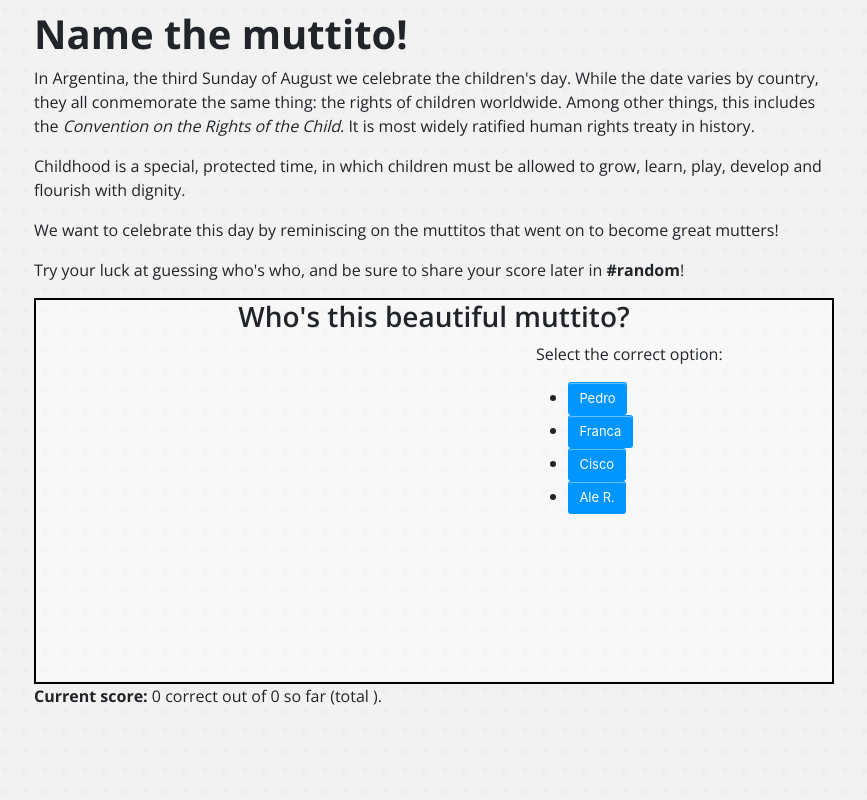
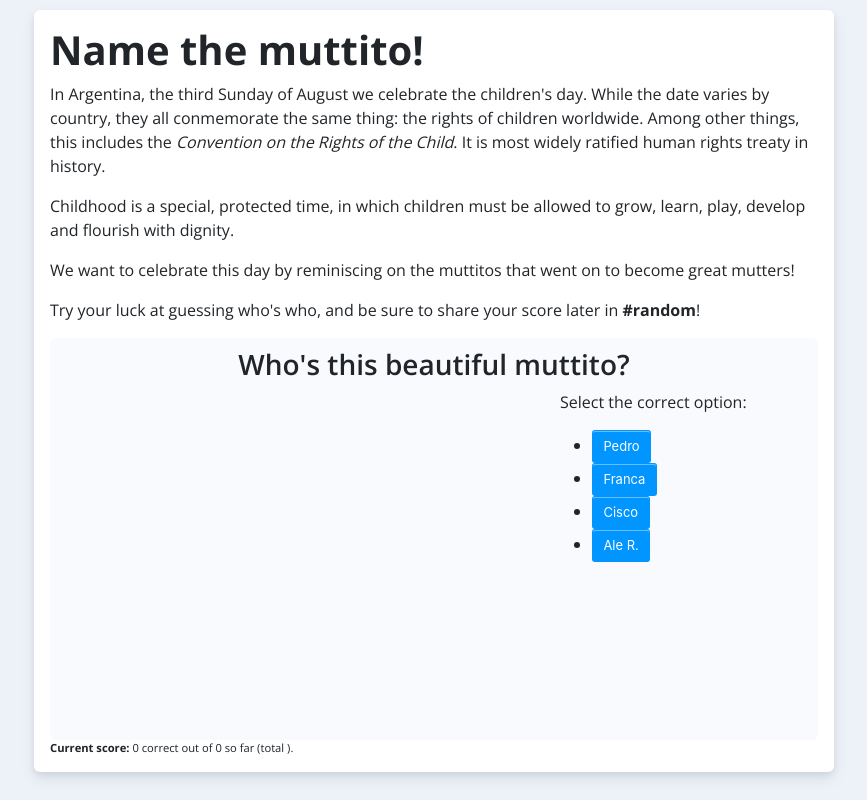
Before and after one commit to Roj/ntm, a Flask app: template ntm/templates/index.html in a window 1280 px wide. Shown: the whole page, without its empty margins (206-1073 px from the left). Run offline with Flask 3, Linux system fonts and the light colour scheme; the template is opened without the code that fills it, so the values that code supplies are empty; parts of the project's set-up code (start-up, migrations or seed data) failed here and were passed over.

Commit message:
Cosmetic changes

```diff
--- a/ntm/app.py
+++ b/ntm/app.py
@@ -127,13 +127,14 @@
     if userinfo_response.json().get("email_verified"):
         unique_id = userinfo_response.json()["sub"]
         users_email = userinfo_response.json()["email"]
+        users_name = userinfo_response.json()["given_name"]
         if "@muttdata.ai" not in users_email:
             return "Please use your @muttdata.ai mail to enter!", 400
     else:
         return "User email not available or not verified by Google.", 400
 
     with Session(engine) as session:
-        user = User(email=users_email)
+        user = User(email=users_email, name=users_name)
         session.merge(user)
         session.commit()
     # Begin user session by logging the user in
@@ -164,6 +165,7 @@
             "game_id": game.id,
             "questions": questions,
             "game_length": config.GAME_LENGTH,
+            "user_name": flask_login.current_user.name
         }
 
 
--- a/ntm/create_data.py
+++ b/ntm/create_data.py
@@ -221,7 +221,7 @@
             false_option3="Santiago Stachuk",
         ),
         Question(
-            filename="32.jpg",
+            filename="32.jpeg",
             correct_option="Aldo Escobar",
             false_option1="Mariano Re",
             false_option2="AUgusto Peña",
--- a/ntm/schema.py
+++ b/ntm/schema.py
@@ -17,6 +17,7 @@
 class User(UserMixin, Base):
     __tablename__ = "user"
     email: Mapped[str] = mapped_column(String(300), primary_key=True)
+    name: Mapped[str]
 
     def get_id(self):
         return self.email
--- a/ntm/templates/index.html
+++ b/ntm/templates/index.html
@@ -13,22 +13,16 @@
         max-width: 800px;
         margin: 10px auto;
 
-        background: #f2f2f2;
-        background-image: radial-gradient(#eeeeee 3px, transparent 0);
-        background-size: 20px 20px;
-        background-position: -19px -19px;
+        background: #edf2f9;
         font-family: 'Open Sans', sans-serif;
     }
 }
 @media screen and (max-width: 1000px) {
     body {
-        background: #f2f2f2;
+        background: #edf2f9;
         margin: 10px auto;
         max-width: 500px;
         font-size: 1.7em;
-        background-image: radial-gradient(#eeeeee 3px, transparent 0);
-        background-size: 20px 20px;
-        background-position: -19px -19px;
         font-family: 'Open Sans', sans-serif;
     }
 }
@@ -36,6 +30,13 @@
     font-weight: 700;
 }
 h3 { font-weight: 600;}
+.game-container {
+    padding: 1rem;
+    background: white;
+    border-radius: 0.375rem;
+    box-shadow: 0 7px 14px 0 rgba(65, 69, 88, 0.1), 0 3px 6px 0 rgba(0, 0, 0, 0.07);
+
+}
 #face {
     width: 500px;
     margin: 20px auto;
@@ -62,13 +63,11 @@
     position: absolute;
     top: 200px;
     width: 800px;
-    border: #1D4281 7px solid;
-    border-radius: 20px;
-    padding: 10px;
-    background: #1D4281;
-    color: white;
     display: none;
-    box-shadow: #2f2f2f 0px 0px 5px;
+    color: #f9fafd;
+    background: #727cf5;
+    padding: 1rem;
+    border-radius: 0.375rem;
 }
 /* CSS */
 .button-7 {
@@ -159,8 +158,10 @@
     align-items: stretch;
     flex-flow: row wrap;
     flex-wrap: wrap;
-    background: rgba(255, 255, 255, .4);
-    border: black 2px solid;
+    background: rgba(249, 250, 253, 1);
+    padding: 10px;
+    border-radius: 0.375rem;
+
 }
 .gamestate {
     flex: 1 0px;
@@ -173,9 +174,13 @@
     flex: 3 100%;
     text-align: center;
 }
+.current-score {
+    font-size: .7em;
+}
         </style>
     </head>
     <body>
+        <div class="game-container">
             <h1>Name the muttito!</h1>
             <p>In Argentina, the third Sunday of August we celebrate the children's day.
                 While the date varies by country, they all conmemorate the same thing: the rights of children worldwide.
@@ -203,8 +208,11 @@
 
                 <br/>
             </div>
+            <div class="current-score">
+                <b>Current score:</b> <span id="score">0</span> correct out of <span id="step">0</span> so far (total <span id="total"></span>).
+            </div>
 
-        <b>Current score:</b> <span id="score">0</span> correct out of <span id="step">0</span> so far (total <span id="total"></span>).
+        </div>
         <div id="endPane">
 
         </div>
@@ -213,34 +221,8 @@
             <p>You got <span id="finalScore">0</span> out of <span id="finalStep">0</span> correct!</p>
             <p><span id="scoreMessage"></span></p>
         </div>
+
         <script language="javascript" type="text/javascript">
-var scoreMessages = {
-    "easy": [
-        "Let's just hope you were just testing out the game, because that score.. yuck!",
-        "Go try out an adult mode now."
-    ],
-    "medium": [
-        "You didn't challenge yourself with the game difficulty, and for good reason!",
-        "Let's just hope you are a new mutter :)",
-        "You probably keep to your team, huh?", // 20-29
-        "You're on your way to a good performance bonus.",
-        "You came, you saw, you conquered.",
-        "You. I like you.", // 51-
-    ],
-    "hard": [
-        "Did you just slam enter on all the prompts?", // 0-9
-        "Did you give up halfway through?",
-        "Kudos on choosing the hardest game mode knowing so little people. I'd like to have that self-confidence!",
-        "You probably keep to your team, huh?",
-        "You could pay a bit more attention in company meetings.",
-        "You're starting to know most of the company.", // 51-
-        "You're on your way to a good performance bonus.",
-        "You must be Aldo!", // 71-
-        "What? This score.. it's impossible! No one could have done this! This defies all laws of existence! No one can know this much!", // 81-
-        "Space bends around you. Galaxies look at you in awe. Your team mates can't look at you in the eye; you look at them, for you know everything. Their names. Their faces. The day of their first pull request, and the day of their last one, the day of their final breath. This score proves that you're different. Not a mutter, not a mere mortal, you're something else. You trascend."
-    ]
-}
-
 
 async function createGame() {
     const request = await fetch("/game/new");
@@ -254,7 +236,8 @@
         score: 0,
         imgElement: undefined,
         gameLength: game.game_length,
-        gameId: game.game_id
+        gameId: game.game_id,
+        userName: game.user_name,
     };
     const options  = document.getElementsByClassName("gameoption");
     function endScreen() {
@@ -262,7 +245,8 @@
         document.getElementById("finalStep").innerHTML = gameState.gameLength;
         document.getElementById("endScreen").style.display="block";
         document.getElementById("endPane").style.display="block";
-        document.getElementById("scoreMessage").innerHTML = scoreMessages[gameState.gameMode][Math.floor(gameState.score/10)];
+        document.getElementById("scoreMessage").innerHTML = "Thanks for playing, " + gameState.userName + "!!";
+
     }
     function nextStep() {
         document.getElementById("total").innerHTML = gameState.gameLength-1;
@@ -271,7 +255,7 @@
             return;
         }
         if (gameState.currentStep == gameState.gameLength - 2) {
-            document.getElementById("gameheader-title").innerHTML = "<b>Which one is Pedro?</b>"
+            document.getElementById("gameheader-title").innerHTML = "<b>Final question! Which one is Pedro?</b>"
         }
         if (gameState.imgElement) {
             // Not first call
```
Also changed, not shown: ntm/templates/login.html (+12 -2 lines). Lines whose indentation alone changed are shown as unchanged.
